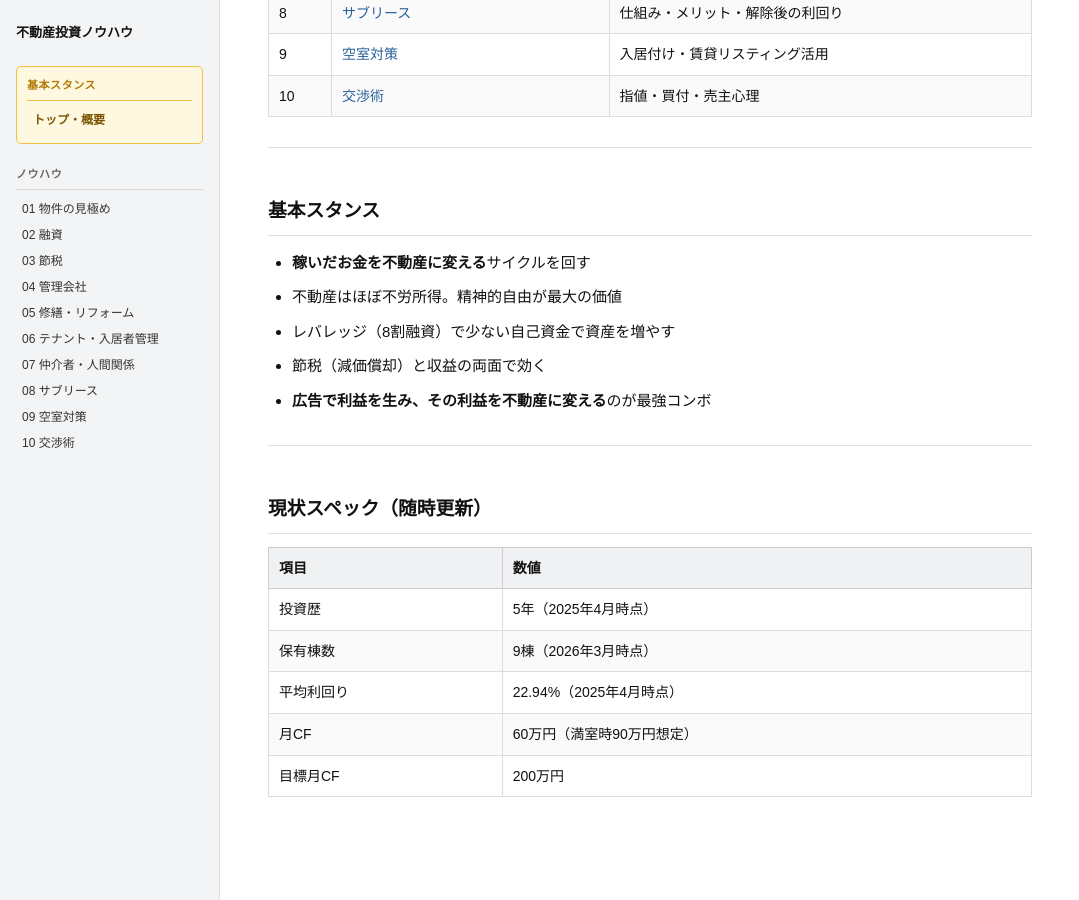
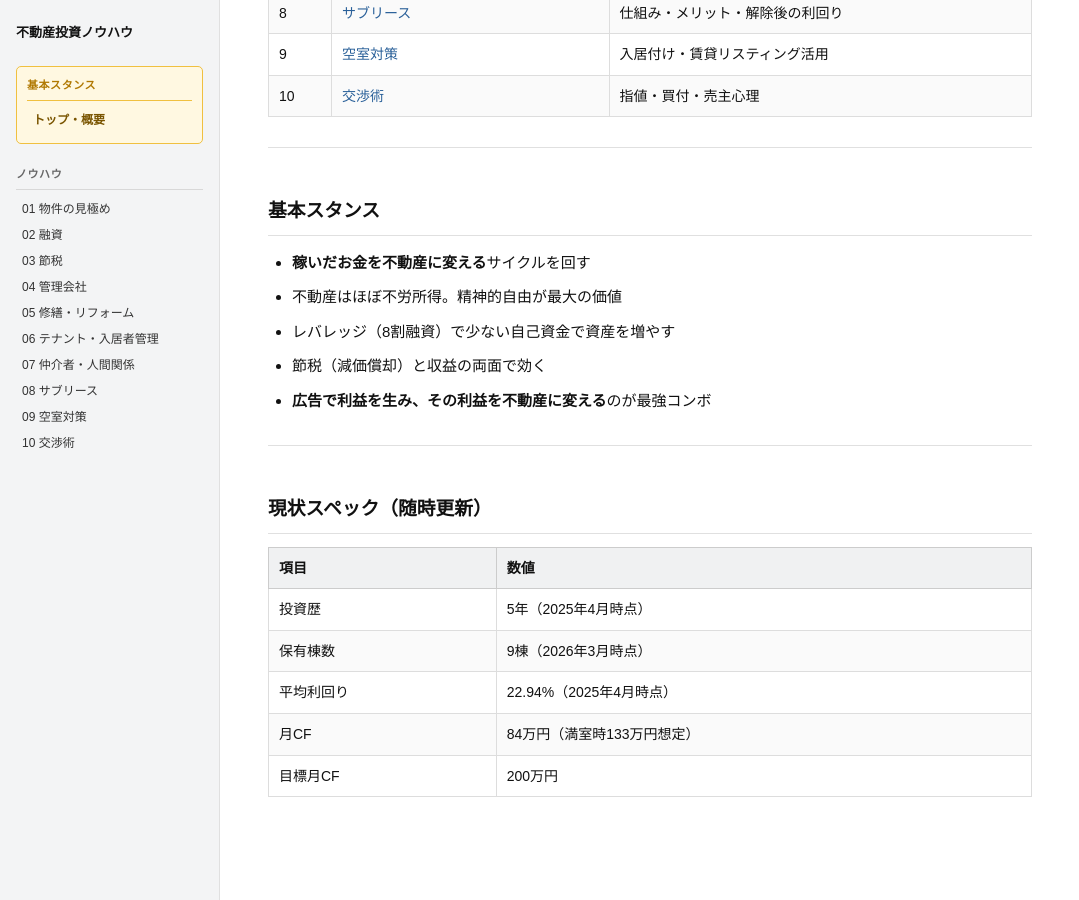
Before and after one commit to staffsolution/staffsolution-fudosan, a Jekyll site: the page built from index.md, in a window 1280 px wide and 900 px high, scrolled down 615 px. Shown: the whole window, without its empty margins (0-1079 px from the left). Built offline with Jekyll 4.4.1, drawn with Linux system fonts in a browser that asks for light colours.

Commit message:
月CF・満室時CF を実数値に修正（84万円・満室133万円）
Made-with: Cursor

```diff
--- a/index.md
+++ b/index.md
@@ -43,5 +43,5 @@ title: "不動産投資ノウハウ"
 | 投資歴 | 5年（2025年4月時点） |
 | 保有棟数 | 9棟（2026年3月時点） |
 | 平均利回り | 22.94%（2025年4月時点） |
-| 月CF | 60万円（満室時90万円想定） |
+| 月CF | 84万円（満室時133万円想定） |
 | 目標月CF | 200万円 |
```
